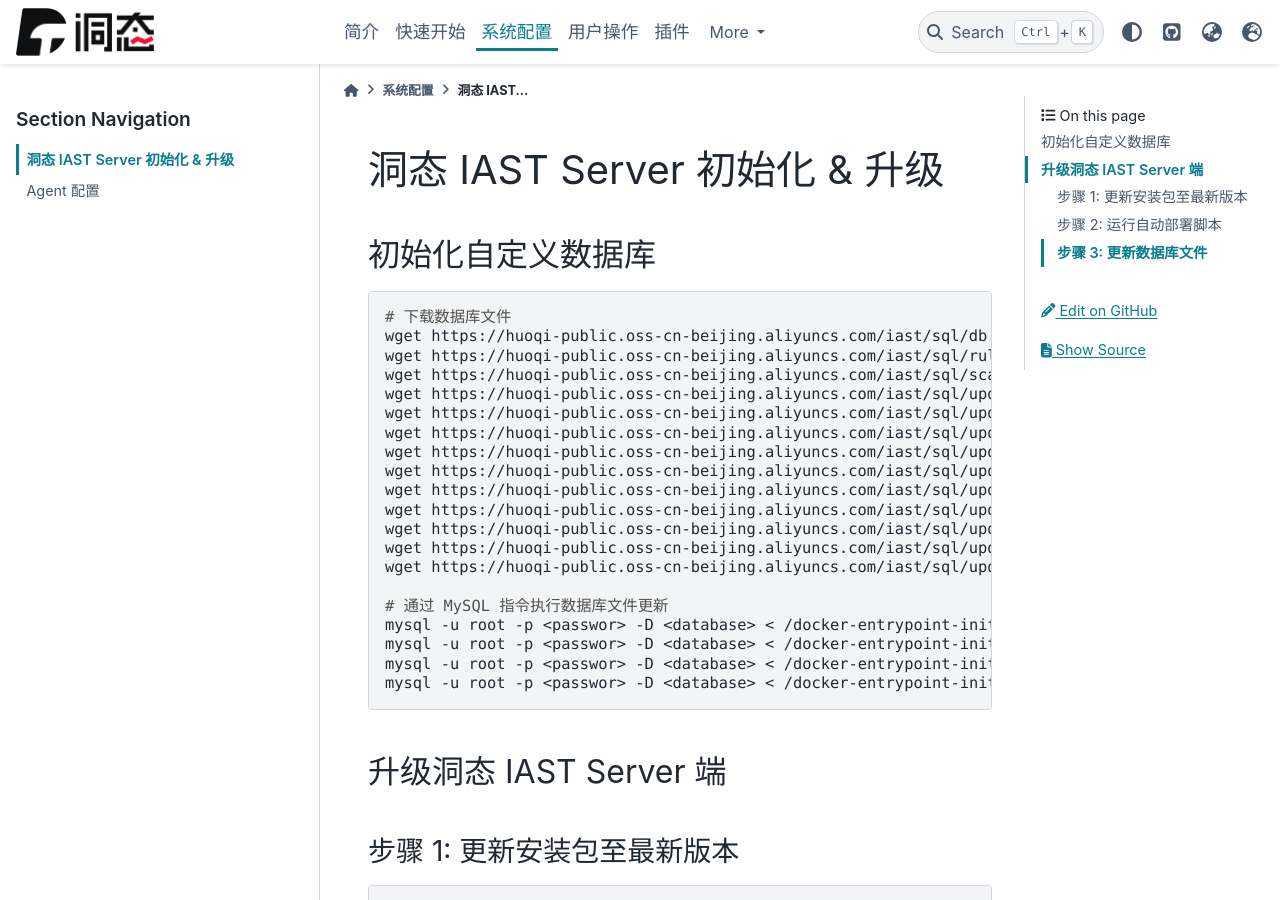
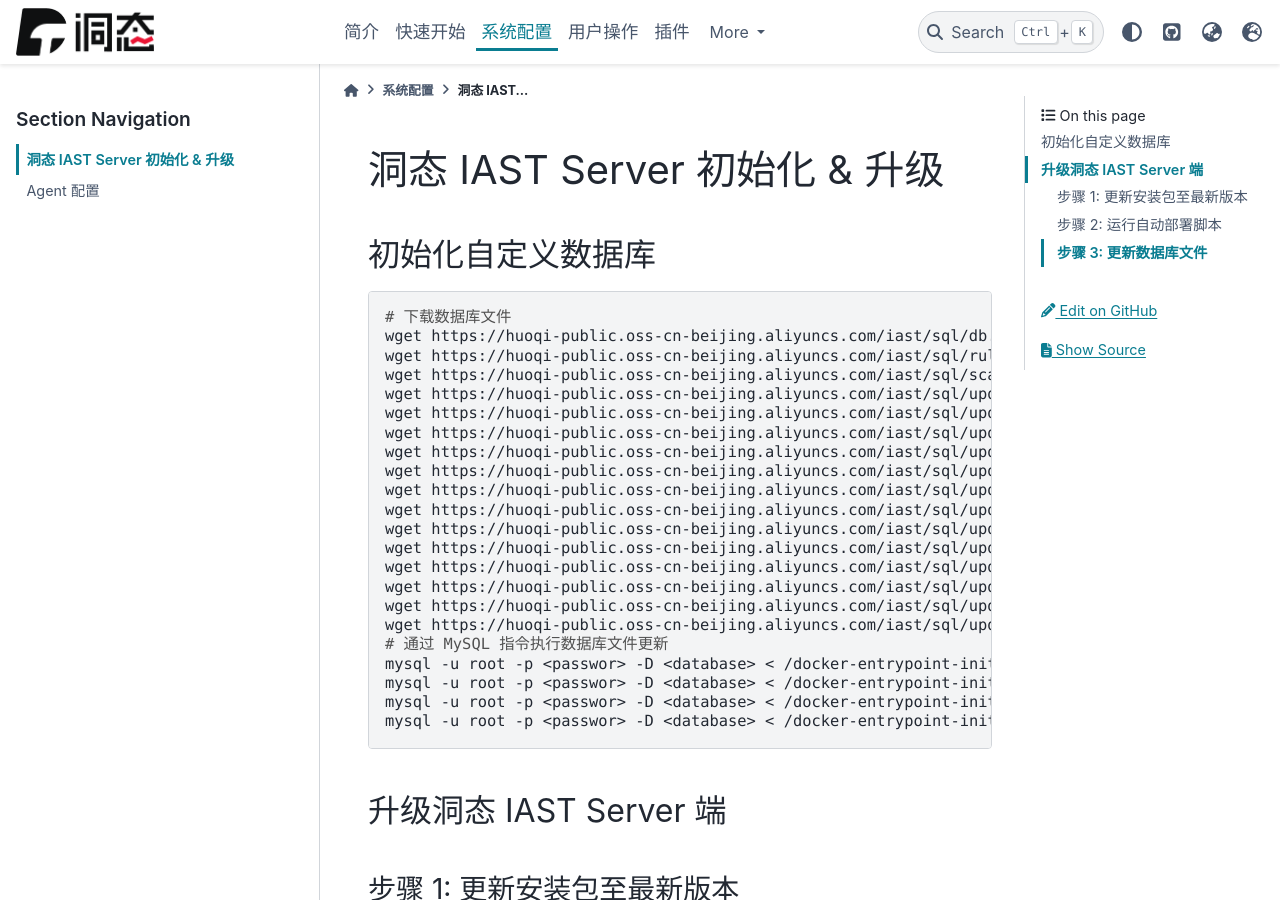
Before and after one commit to cloudwafs/DongTai-docs, a Sphinx documentation site: the page built from content/zh/source/03_config/01_server.rst, in a window 1280 px wide and 900 px high. Built offline with Sphinx 7.4.7 and the PyData theme 0.15.4, drawn with Linux system fonts in a browser that asks for light colours.

Commit message:
Update 01_server.rst
add   .sql

```diff
--- a/content/zh/source/03_config/01_server.rst
+++ b/content/zh/source/03_config/01_server.rst
@@ -19,7 +19,9 @@
     wget https://huoqi-public.oss-cn-beijing.aliyuncs.com/iast/sql/update-20211009.sql
     wget https://huoqi-public.oss-cn-beijing.aliyuncs.com/iast/sql/update-20211022.sql
     wget https://huoqi-public.oss-cn-beijing.aliyuncs.com/iast/sql/update-20211105.sql
-
+    wget https://huoqi-public.oss-cn-beijing.aliyuncs.com/iast/sql/update-20211120-release-1.1.1.sql
+    wget https://huoqi-public.oss-cn-beijing.aliyuncs.com/iast/sql/update-20211123-release-1.1.2.sql
+    wget https://huoqi-public.oss-cn-beijing.aliyuncs.com/iast/sql/update-20211203-release-1.1.3.sql
     # 通过 MySQL 指令执行数据库文件更新
     mysql -u root -p <passwor> -D <database> < /docker-entrypoint-initdb.d/db.sql
     mysql -u root -p <passwor> -D <database> < /docker-entrypoint-initdb.d/rule.sql
```
